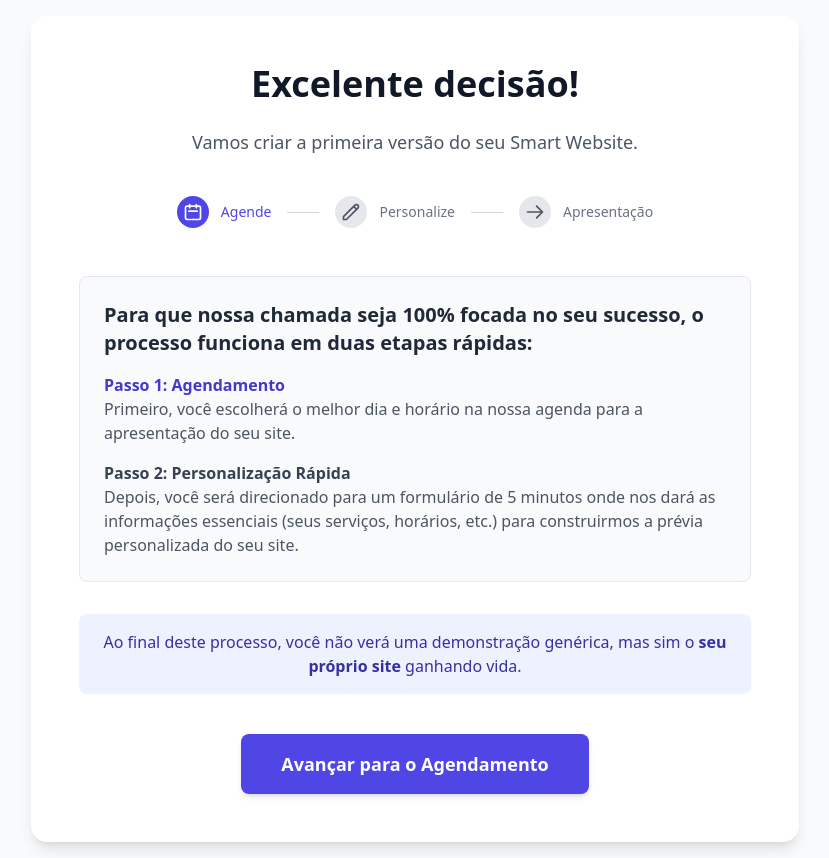
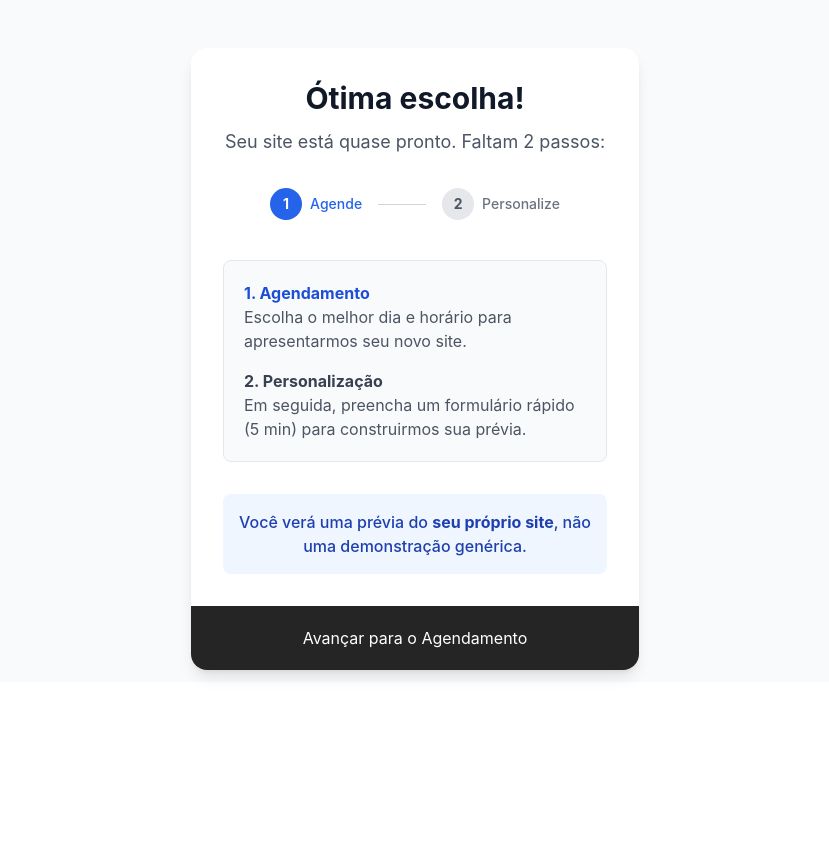
Before and after one commit to johnupscale-design/UPSCALETESTE, a React (Vite) app: page /agendamento in a window 1280 px wide. Shown: the whole page, without its empty margins (225-1054 px from the left). After the commit the page ends 800 px from the top, so only its background shows below. Built offline with nearby package versions, Linux system fonts and the light colour scheme.

Commit message:
Ajustes visuais na página de agendamento: botão sem negrito, tipografia menor e espaçamento refinado

```diff
--- a/src/pages/Agendamento.tsx
+++ b/src/pages/Agendamento.tsx
@@ -1,52 +1,40 @@
 import React from "react";
 
-const AgendamentoPage = () => {
+const Agendamento = () => {
   return (
-    <div className="bg-gray-50 text-gray-800 flex items-center justify-center min-h-screen p-4">
-      <div className="w-full max-w-3xl bg-white rounded-2xl shadow-lg p-8 md:p-12 text-center">
-        <h1 className="text-3xl md:text-4xl font-bold text-gray-900 mb-6">
-          Excelente decisão!
-        </h1>
-        <p className="text-lg text-gray-600 mb-10">Vamos criar a primeira versão do seu Smart Website.</p>
-        <div className="flex flex-row items-center justify-center space-x-2 md:space-x-4 mb-12">
-          <div className="flex items-center text-sm font-medium text-indigo-600">
-            <div className="flex-shrink-0 w-6 h-6 md:w-8 md:h-8 bg-indigo-600 text-white rounded-full flex items-center justify-center">
-              <svg className="w-5 h-5" fill="none" stroke="currentColor" viewBox="0 0 24 24" xmlns="http://www.w3.org/2000/svg"><path strokeLinecap="round" strokeLinejoin="round" strokeWidth="2" d="M8 7V3m8 4V3m-9 8h10M5 21h14a2 2 0 002-2V7a2 2 0 00-2-2H5a2 2 0 00-2 2v12a2 2 0 002 2z"></path></svg>
+    <div className="bg-gray-50 text-gray-800 flex items-center justify-center pt-12 pb-3 px-3 mt-0" style={{ fontFamily: 'Inter, sans-serif' }}>
+      <div className="w-full max-w-md bg-white rounded-2xl shadow-lg text-center overflow-hidden">
+        <div className="p-6 sm:p-8">
+          <h1 className="text-3xl font-bold text-gray-900 mb-3">Ótima escolha!</h1>
+          <p className="text-lg text-gray-600 mb-8">Seu site está quase pronto. Faltam 2 passos:</p>
+          <div className="flex items-center justify-center space-x-4 mb-10">
+            <div className="flex items-center text-sm font-medium text-blue-600">
+              <div className="flex-shrink-0 w-8 h-8 bg-blue-600 text-white rounded-full flex items-center justify-center font-bold">1</div>
+              <span className="ml-2">Agende</span>
             </div>
-            <span className="ml-2 md:ml-3 text-xs md:text-sm">Agende</span>
-          </div>
-          <div className="w-4 md:w-8 h-px bg-gray-300"></div>
+            <div className="w-12 h-px bg-gray-300"></div>
             <div className="flex items-center text-sm font-medium text-gray-500">
-            <div className="flex-shrink-0 w-6 h-6 md:w-8 md:h-8 bg-gray-200 text-gray-600 rounded-full flex items-center justify-center">
-              <svg className="w-5 h-5" fill="none" stroke="currentColor" viewBox="0 0 24 24" xmlns="http://www.w3.org/2000/svg"><path strokeLinecap="round" strokeLinejoin="round" strokeWidth="2" d="M15.232 5.232l3.536 3.536m-2.036-5.036a2.5 2.5 0 113.536 3.536L6.5 21.036H3v-3.5L15.232 5.232z"></path></svg>
-            </div>
-            <span className="ml-2 md:ml-3 text-xs md:text-sm">Personalize</span>
-          </div>
-          <div className="w-4 md:w-8 h-px bg-gray-300"></div>
-          <div className="flex items-center text-sm font-medium text-gray-500">
-            <div className="flex-shrink-0 w-6 h-6 md:w-8 md:h-8 bg-gray-200 text-gray-600 rounded-full flex items-center justify-center">
-              <svg className="w-5 h-5" fill="none" stroke="currentColor" viewBox="0 0 24 24" xmlns="http://www.w3.org/2000/svg"><path strokeLinecap="round" strokeLinejoin="round" strokeWidth="2" d="M14 5l7 7m0 0l-7 7m7-7H3"></path></svg>
-            </div>
-            <span className="ml-2 md:ml-3 text-xs md:text-sm">Apresentação</span>
+              <div className="flex-shrink-0 w-8 h-8 bg-gray-200 text-gray-600 rounded-full flex items-center justify-center font-bold">2</div>
+              <span className="ml-2">Personalize</span>
             </div>
           </div>
-        <div className="text-left bg-gray-50 rounded-lg p-6 mb-8 border border-gray-200">
-          <h2 className="text-xl font-semibold text-gray-800 mb-4">Para que nossa chamada seja 100% focada no seu sucesso, o processo funciona em duas etapas rápidas:</h2>
+          <div className="text-left bg-gray-50 rounded-lg p-5 mb-8 border border-gray-200">
             <div className="space-y-4">
               <div>
-              <h3 className="font-bold text-indigo-700">Passo 1: Agendamento</h3>
-              <p className="text-gray-600">Primeiro, você escolherá o melhor dia e horário na nossa agenda para a apresentação do seu site.</p>
+                <h3 className="font-bold text-blue-700">1. Agendamento</h3>
+                <p className="text-gray-600">Escolha o melhor dia e horário para apresentarmos seu novo site.</p>
               </div>
               <div>
-              <h3 className="font-bold text-gray-700">Passo 2: Personalização Rápida</h3>
-              <p className="text-gray-600">Depois, você será direcionado para um formulário de 5 minutos onde nos dará as informações essenciais (seus serviços, horários, etc.) para construirmos a prévia personalizada do seu site.</p>
+                <h3 className="font-bold text-gray-700">2. Personalização</h3>
+                <p className="text-gray-600">Em seguida, preencha um formulário rápido (5 min) para construirmos sua prévia.</p>
               </div>
             </div>
           </div>
-        <div className="bg-indigo-50 text-indigo-800 rounded-lg p-4 mb-10">
-          <p className="font-medium">Ao final deste processo, você não verá uma demonstração genérica, mas sim o <strong>seu próprio site</strong> ganhando vida.</p>
+          <div className="bg-blue-50 text-blue-800 rounded-lg p-4">
+            <p className="font-medium">Você verá uma prévia do <strong>seu próprio site</strong>, não uma demonstração genérica.</p>
           </div>
-        <a href="#" className="w-full md:w-auto inline-block bg-indigo-600 text-white font-bold text-lg py-4 px-10 rounded-lg shadow-md hover:bg-indigo-700 transition-transform transform hover:scale-105 focus:outline-none focus:ring-4 focus:ring-indigo-300">
+        </div>
+        <a href="#" className="w-full block bg-[#252525] text-white text-base py-5 px-8 transition-colors hover:bg-[#3a3a3a] focus:outline-none focus:ring-4 focus:ring-gray-400">
           Avançar para o Agendamento
         </a>
       </div>
@@ -54,4 +42,4 @@ const AgendamentoPage = () => {
   );
 };
 
-export default AgendamentoPage;
+export default Agendamento;
```
Lines whose indentation alone changed are shown as unchanged.
